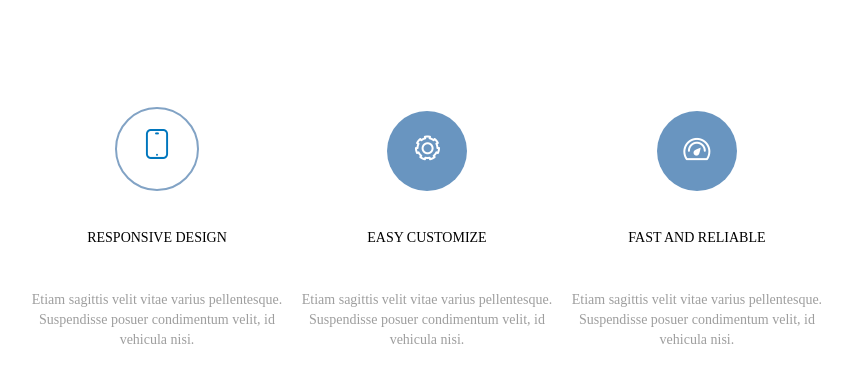
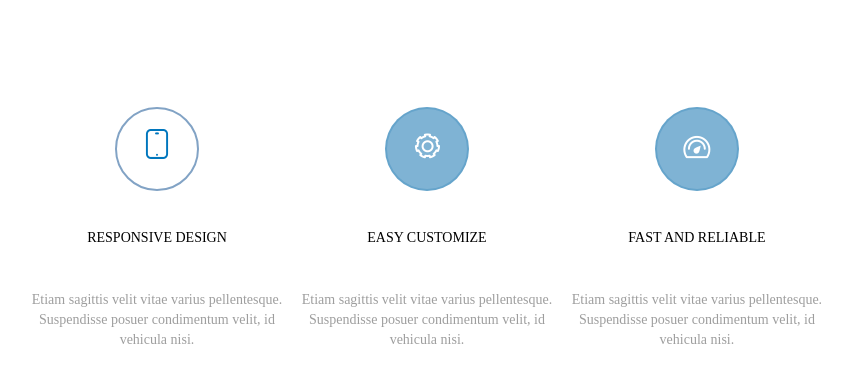
Before and after one commit to tjomashah/homeworks, a plain HTML site: page lesson6/index.html in a window 1280 px wide. Shown: the whole page, without its empty margins (213-1065 px from the left). Drawn offline with Linux system fonts and the light colour scheme.

Commit message:
final-changes

```diff
--- a/lesson6/index.html
+++ b/lesson6/index.html
@@ -6,7 +6,7 @@
     <meta name="viewport" content="width=device-width, initial-scale=1.0">
     <meta http-equiv="X-UA-Compatible" content="ie=edge">
     <link rel="stylesheet" href="source/css/style.css">
-    <title>Lessons</title>
+    <title>Document</title>
 </head>
 
 <body>
--- a/lesson6/source/css/style.css
+++ b/lesson6/source/css/style.css
@@ -9,12 +9,13 @@
 }
 
 .icon-wrapper {
-    background-color: rgba(42, 105, 166, 0.7);
+    background-color: rgba(0,105,169, 0.5);
     width: 80px;
     height: 80px;
     text-align: center;
     line-height: 100px;
     margin: 0 auto;
+    border: 2px solid rgba(0,105,169, 0.2);
     border-radius: 50%;
 }
 
@@ -48,3 +49,9 @@ h2 {
     border: 2px solid #82A3C5;
     border-radius: 50%;
 }
+
+.icon-wrapper:hover {
+    background-color: white;
+    color: #2a69a6;
+
+}
```
